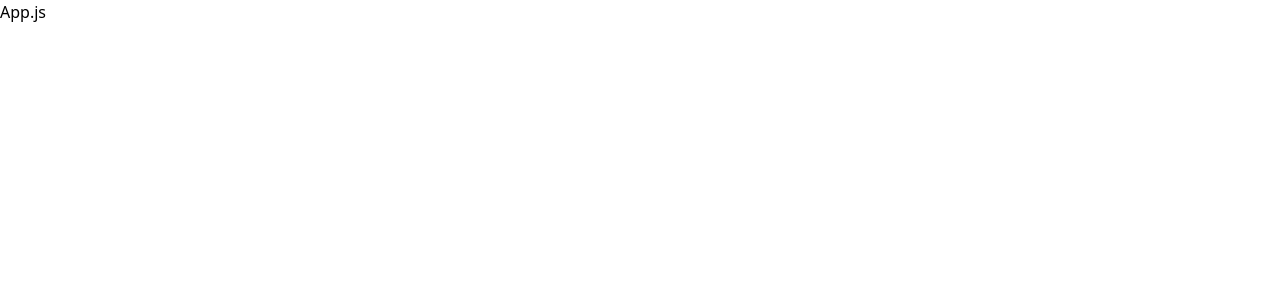
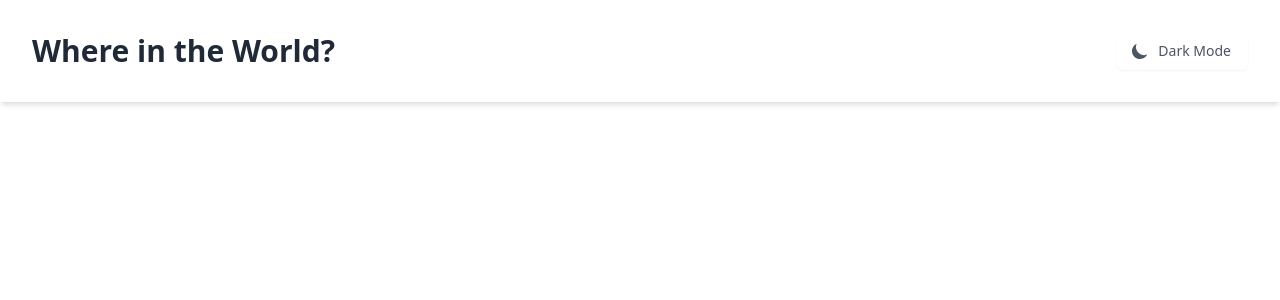
Before and after one commit to JANKEE92PL/rest-countries-api-react, a React (Create React App) app: page / in a window 1280 px wide. Shown: the top 300 px of the page. Built offline with nearby package versions, Linux system fonts and the light colour scheme.

Commit message:
create and style Header Component and implement it in App.js

```diff
--- a/package.json
+++ b/package.json
@@ -3,6 +3,8 @@
   "version": "0.1.0",
   "private": true,
   "dependencies": {
+    "@headlessui/react": "^1.6.1",
+    "@heroicons/react": "^1.0.6",
     "@testing-library/jest-dom": "^5.16.4",
     "@testing-library/react": "^13.2.0",
     "@testing-library/user-event": "^13.5.0",
--- a/src/App.js
+++ b/src/App.js
@@ -1,7 +1,8 @@
+import Header from "./components/Header";
 function App() {
   return (
     <div>
-      <h1>App.js</h1>
+      <Header></Header>
     </div>
   );
 }
--- /dev/null
+++ b/src/components/Header.js
@@ -0,0 +1,25 @@
+/* This example requires Tailwind CSS v2.0+ */
+import { MoonIcon } from "@heroicons/react/solid";
+
+export default function Header() {
+  return (
+    <div className="sm:flex lg:items-center lg:justify-between shadow-md">
+      <div className="flex-1 min-w-0">
+        <h2 className="p-8 text-2xl font-bold leading-7 text-gray-800 sm:text-3xl sm:truncate inline-flex">
+          Where in the World?{" "}
+        </h2>
+      </div>
+      <div className="sm:p-8 flex sm:mt-0 lg:ml-4">
+        <span className="sm:ml-3">
+          <button
+            type="button"
+            className="sm:truncate inline-flex items-center px-4 py-2 border border-transparent rounded-md shadow-sm text-sm font-medium text-gray-600 hover:shadow-xl focus:outline-none focus:ring-2 focus:ring-offset-2 focus:ring-gray-500"
+          >
+            <MoonIcon className="-ml-1 mr-2 h-5 w-5" aria-hidden="true" />
+            Dark Mode
+          </button>
+        </span>
+      </div>
+    </div>
+  );
+}
```
Also changed, not shown: 1 other file (tests, documents, lock files or other folders).
